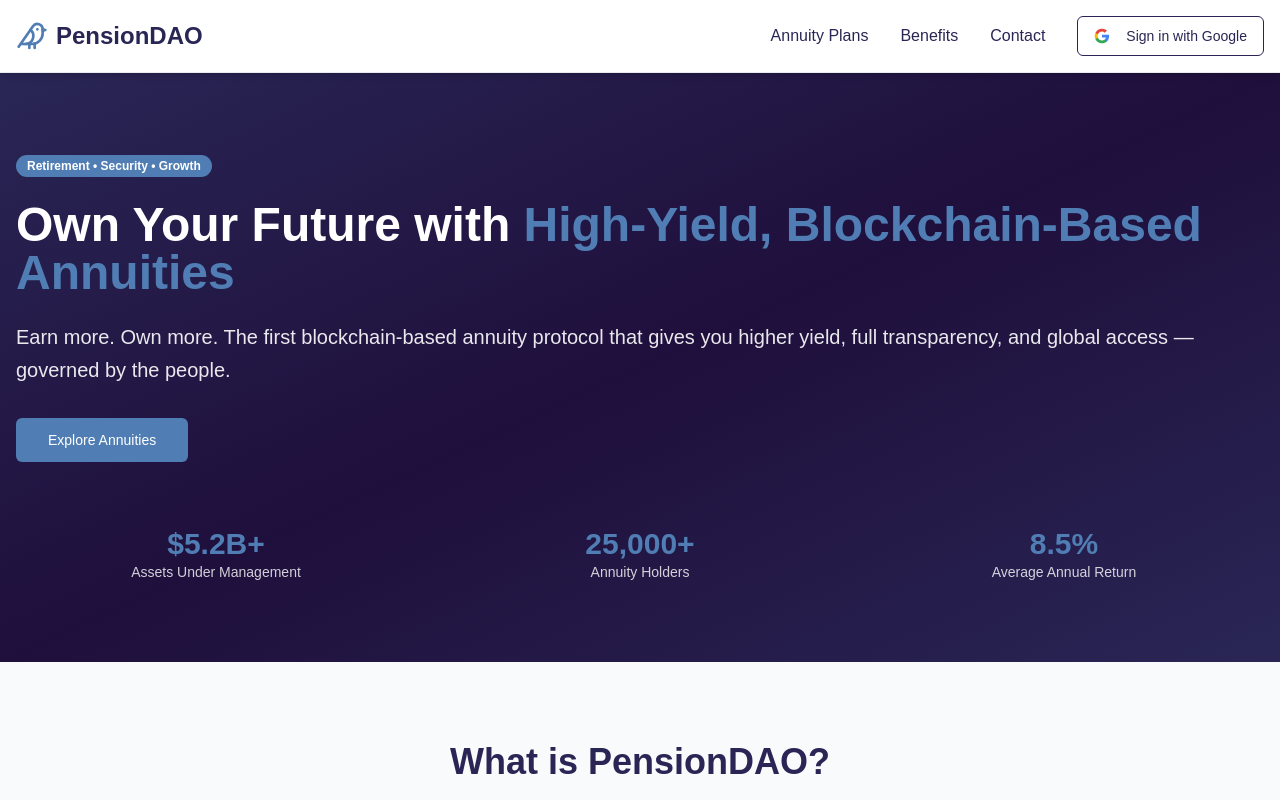
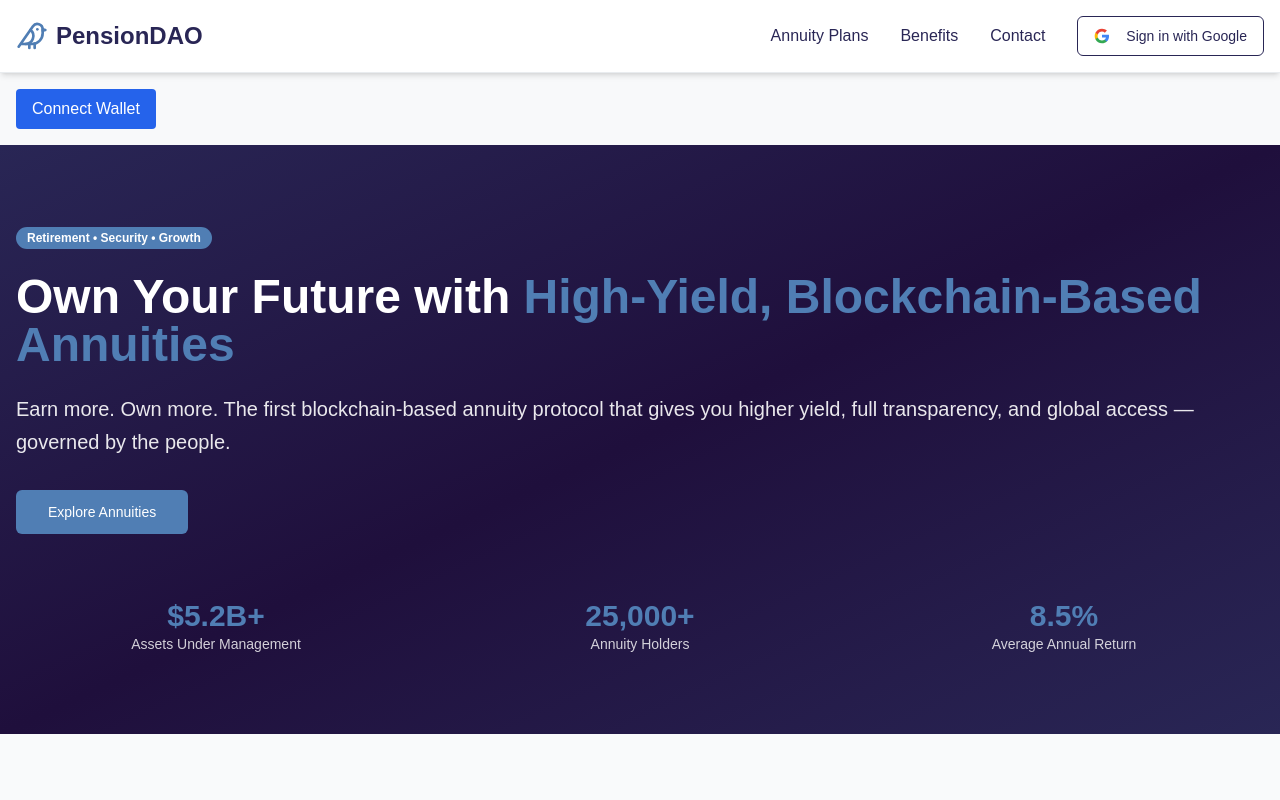
Before and after one commit to catwithasword/chainsaw-insurance, a Next.js app: page / in a window 1280 px wide. Shown: the top 800 px of the page. Built offline with nearby package versions, Linux system fonts and the light colour scheme; no server answers.

Commit message:
update connect wallet button

```diff
--- a/app/page.tsx
+++ b/app/page.tsx
@@ -7,9 +7,14 @@ import CTASection from "@/components/sections/CTASection"
 import Footer from "@/components/sections/Footer"
 import WhatIsChainsaw from "@/components/sections/WhatIsChainsaw"
 import Comparison from "@/components/sections/Comparison"
+import ConnectButton from "@/components/ui/ConnectButton";
+
 export default function ChainsawAnnuityPage() {
   return (
     <div className="min-h-screen bg-neutral-light">
+      <div className="p-4">
+        <ConnectButton /> {/* 🧠 ADD THIS */}
+      </div>
       <HeroSection />
       <WhatIsChainsaw />
       <BenefitsSection />
--- a/components/sections/Header.tsx
+++ b/components/sections/Header.tsx
@@ -3,13 +3,22 @@ import { Button } from "@/components/ui/button"
 import { Bird, Wallet } from "lucide-react"
 import { signIn, signOut, useSession } from "next-auth/react"
 import Image from "next/image"
+import { connectWallet } from "@/utils/connectWallet"
+import { useState } from "react"
 
 export default function Header() {
   const { data: session, status } = useSession()
+  const [walletAddress, setWalletAddress] = useState<string | null>(null);
   const handleSignIn = () => {
     signIn("google", { callbackUrl: "/dashboard" })
   }
 
+  const handleConnectWallet = async () => {
+  const address = await connectWallet();
+  if (address) {
+    setWalletAddress(address);
+  }
+};
   const handleSignOut = () => {
     signOut()
   }
@@ -57,9 +66,11 @@ export default function Header() {
               >
                 Sign Out
               </Button>
-              <Button className="bg-accent text-accent-foreground hover:bg-accent/90 flex items-center">
-                <Wallet className="h-4 w-4" />
-                <span>Connect Wallet</span>
+              <Button
+              onClick={handleConnectWallet}
+              className="bg-accent text-accent-foreground hover:bg-accent/90 flex items-center space-x-2">
+              <Wallet className="h-4 w-4" />
+              <span>{walletAddress ? `${walletAddress.slice(0, 6)}...${walletAddress.slice(-4)}` : "Connect Wallet"}</span>
               </Button>
             </div>
           ) : (
--- /dev/null
+++ b/components/ui/ConnectButton.jsx
@@ -0,0 +1,26 @@
+"use client";
+
+import { useState } from "react";
+import { connectWallet } from "@/utils/connectWallet";
+
+export default function ConnectButton() {
+  const [walletAddress, setWalletAddress] = useState(null);
+
+  const handleConnect = async () => {
+    const address = await connectWallet();
+    if (address) {
+      setWalletAddress(address);
+    }
+  };
+
+  return (
+    <button
+      onClick={handleConnect}
+      className="bg-blue-600 text-white px-4 py-2 rounded"
+    >
+      {walletAddress
+        ? `Connected: ${walletAddress.slice(0, 6)}...${walletAddress.slice(-4)}`
+        : "Connect Wallet"}
+    </button>
+  );
+}
--- /dev/null
+++ b/utils/connectWallet.js
@@ -0,0 +1,14 @@
+export const connectWallet = async () => {
+  if (typeof window.ethereum === "undefined") {
+    alert("Please install MetaMask!");
+    return null;
+  }
+
+  try {
+    const accounts = await window.ethereum.request({ method: "eth_requestAccounts" });
+    return accounts[0];
+  } catch (err) {
+    console.error("Failed to connect wallet:", err);
+    return null;
+  }
+};
```
